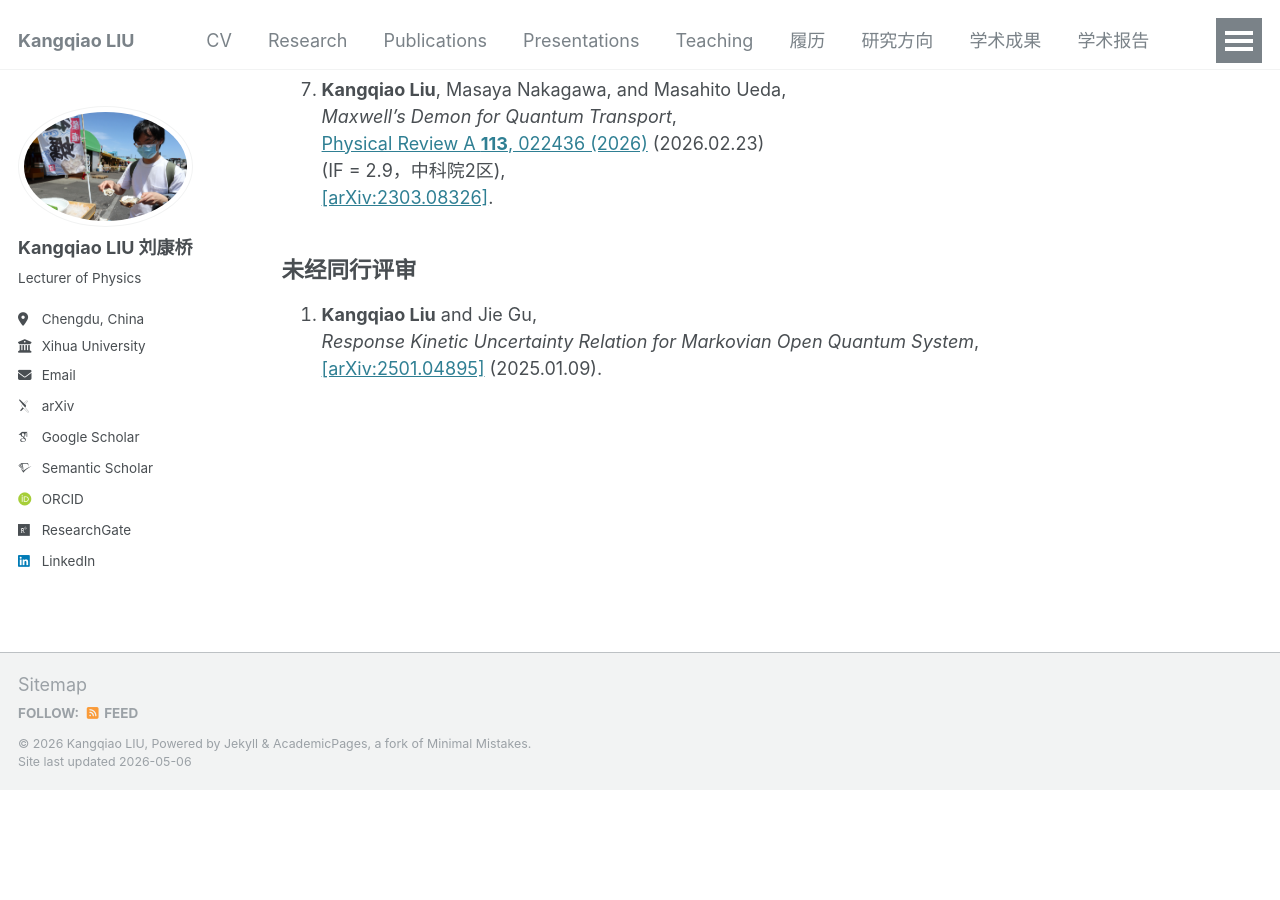
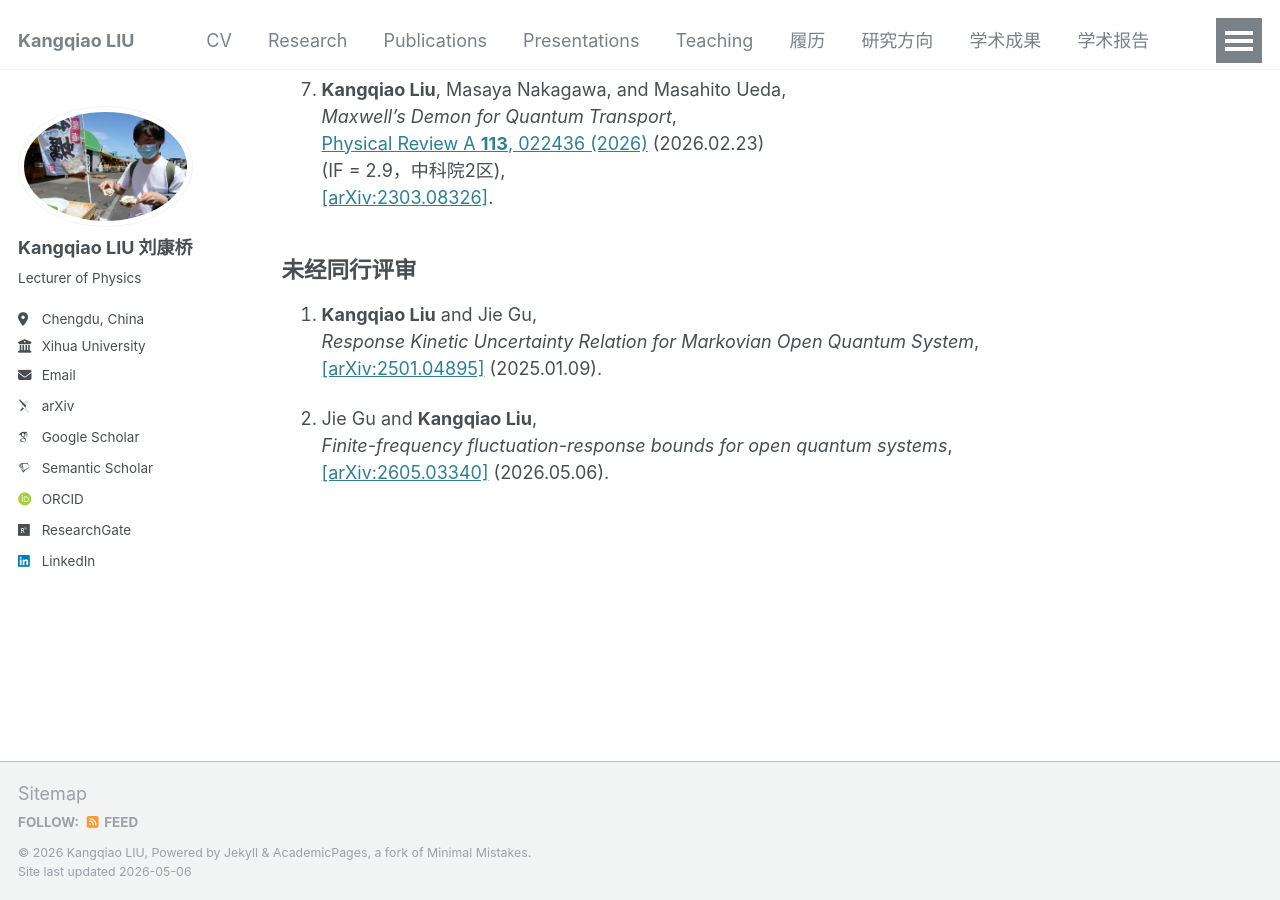
Before and after one commit to KangqiaoLiu/KangqiaoLiu.github.io, a Jekyll site: the page built from _pages/publications_zh.md, in a window 1280 px wide and 900 px high, scrolled down 1304 px. Built offline with Jekyll 4.4.1, drawn with Linux system fonts in a browser that asks for light colours; some web fonts are replaced; before the commit the page ends 2094 px from its top, so only the background shows below that.

Commit message:
Update publications_zh.md

```diff
--- a/_pages/publications_zh.md
+++ b/_pages/publications_zh.md
@@ -61,6 +61,10 @@ redirect_from:
   *Response Kinetic Uncertainty Relation for Markovian Open Quantum System*,<br />
   [[arXiv:2501.04895]](https://arxiv.org/abs/2501.04895) (2025.01.09).
 
+2. Jie Gu and **Kangqiao Liu**,<br />
+  *Finite-frequency fluctuation-response bounds for open quantum systems*,<br />
+  [[arXiv:2605.03340]](https://arxiv.org/abs/2605.03340) (2026.05.06).
+
 
 
 
```
